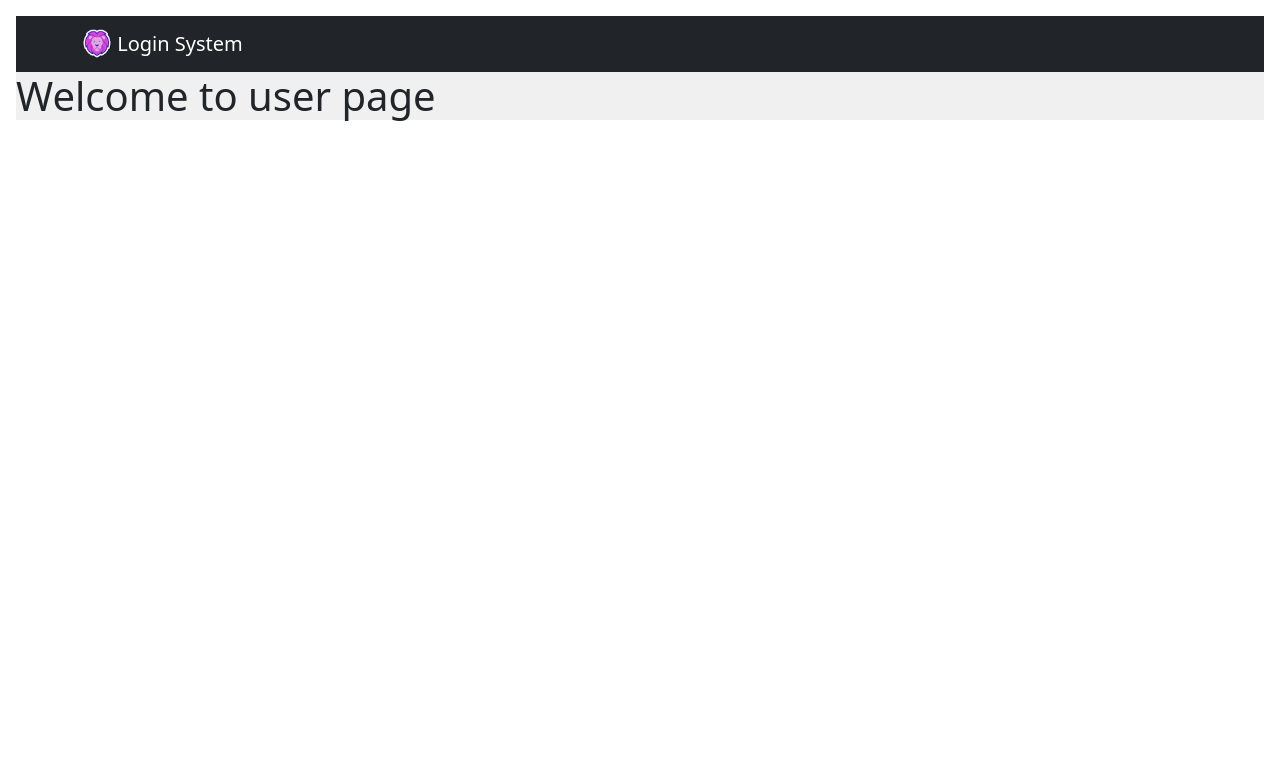
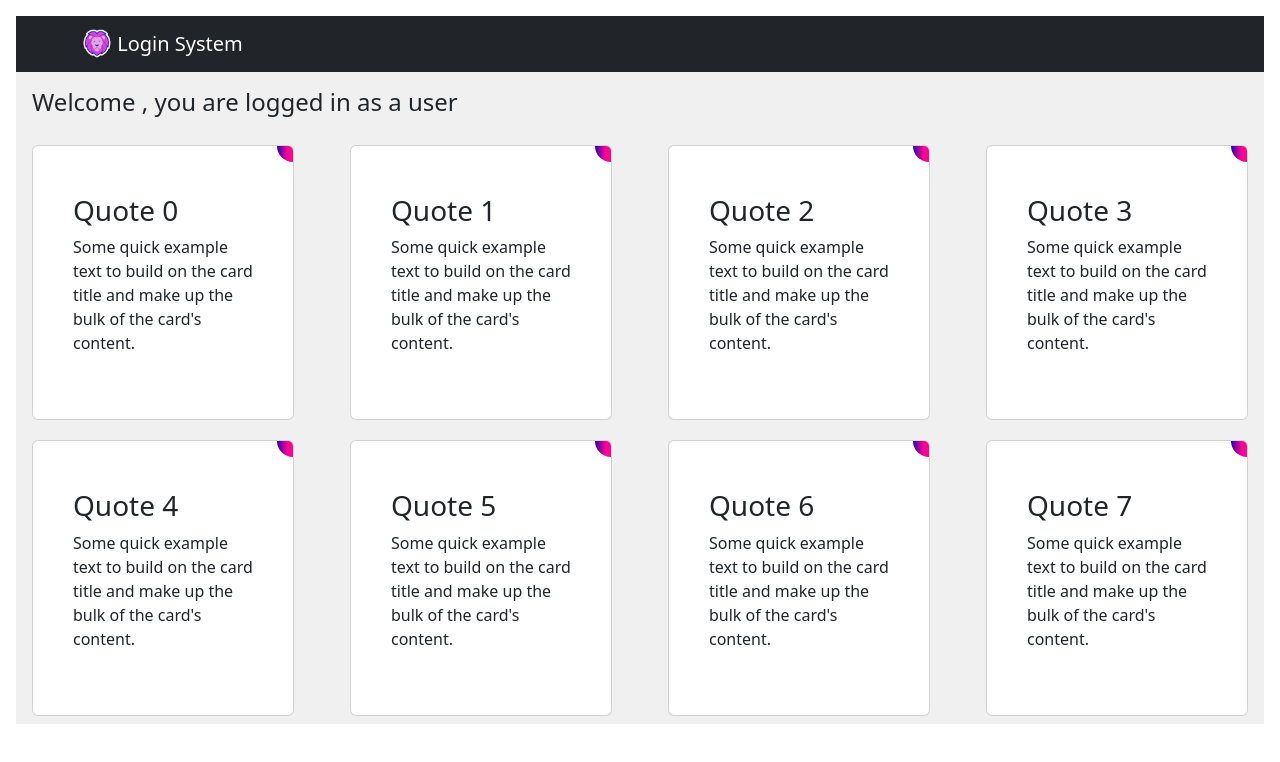
Before and after one commit to KhalilAbbaass/LoginSystem, a React (Create React App) app in the folder client/: page /User in a window 1280 px wide. Shown: the top 762 px of the page. Built offline with nearby package versions, Linux system fonts and the light colour scheme; no server answers.

Commit message:
userpage design

```diff
--- /dev/null
+++ b/client/src/pages/UserPages/UserPage.css
@@ -0,0 +1,50 @@
+.cardStyle{
+    display: block;
+    position: relative;
+    max-width: 262px;
+    background-color: #f2f8f9;
+    border-radius: 4px;
+    padding: 32px 24px;
+    margin: 12px;
+    text-decoration: none;
+    z-index: 0;
+    overflow: hidden;
+}
+.cardStyle:before{
+  content: "";
+  position: absolute;
+  z-index: -1;
+  top: -16px;
+  right: -16px;
+  background: linear-gradient(to right, #2304ac, #f90597, #f90587, #ff09bd);
+  height: 32px;
+  width: 32px;
+  border-radius: 32px;
+  transform: scale(1);
+  transform-origin: 50% 50%;
+  transition: transform 0.25s ease-out;
+}
+.cardStyle:hover:before{
+    transform: scale(21);
+}
+.cardStyle:hover p{
+    transition: all 0.3s ease-out;
+    color: rgba(255, 255, 255, 0.8);
+}
+.cardStyle:hover h3{
+    transition: all 0.3s ease-out;
+    color: #ffffff;
+}
+
+
+
+
+
+.h4Style{
+    margin: 1rem;
+}
+.colStyle{
+display: flex;
+justify-content: center;
+align-items: center;
+}
--- a/client/src/pages/UserPages/UserPage.jsx
+++ b/client/src/pages/UserPages/UserPage.jsx
@@ -1,12 +1,44 @@
 import React from 'react';
+import Card from 'react-bootstrap/Card';
+import "./UserPage.css";
+import Row from 'react-bootstrap/Row';
+import Col from 'react-bootstrap/Col';
 
 
 
 
 const UserPage = () => {
+
+    const allQuotes = ['1','2','3','4','5','6','7','8']
+
+
   return (
     <div>
-        <h1>Welcome to user page</h1>
+        <h4 className='h4Style'>Welcome , you are logged in as a user</h4>
+        <Row >
+
+        {allQuotes.map((item, i) => (
+            <Col className='colStyle' xs={6} md = {4} lg = {3} key={i}>
+            <Card
+                bg=''
+
+                text=''
+                style={{ width: '18rem' }}
+                className=" cardStyle mb-2"
+                >
+
+                <Card.Body>
+                    <h3> Quote {i} </h3>
+                    <p>
+                    Some quick example text to build on the card title and make up the
+                    bulk of the card's content.
+                    </p>
+                </Card.Body>
+            </Card>
+            </Col>
+        ))}
+       </Row>
+
     </div>
   )
 }
```
